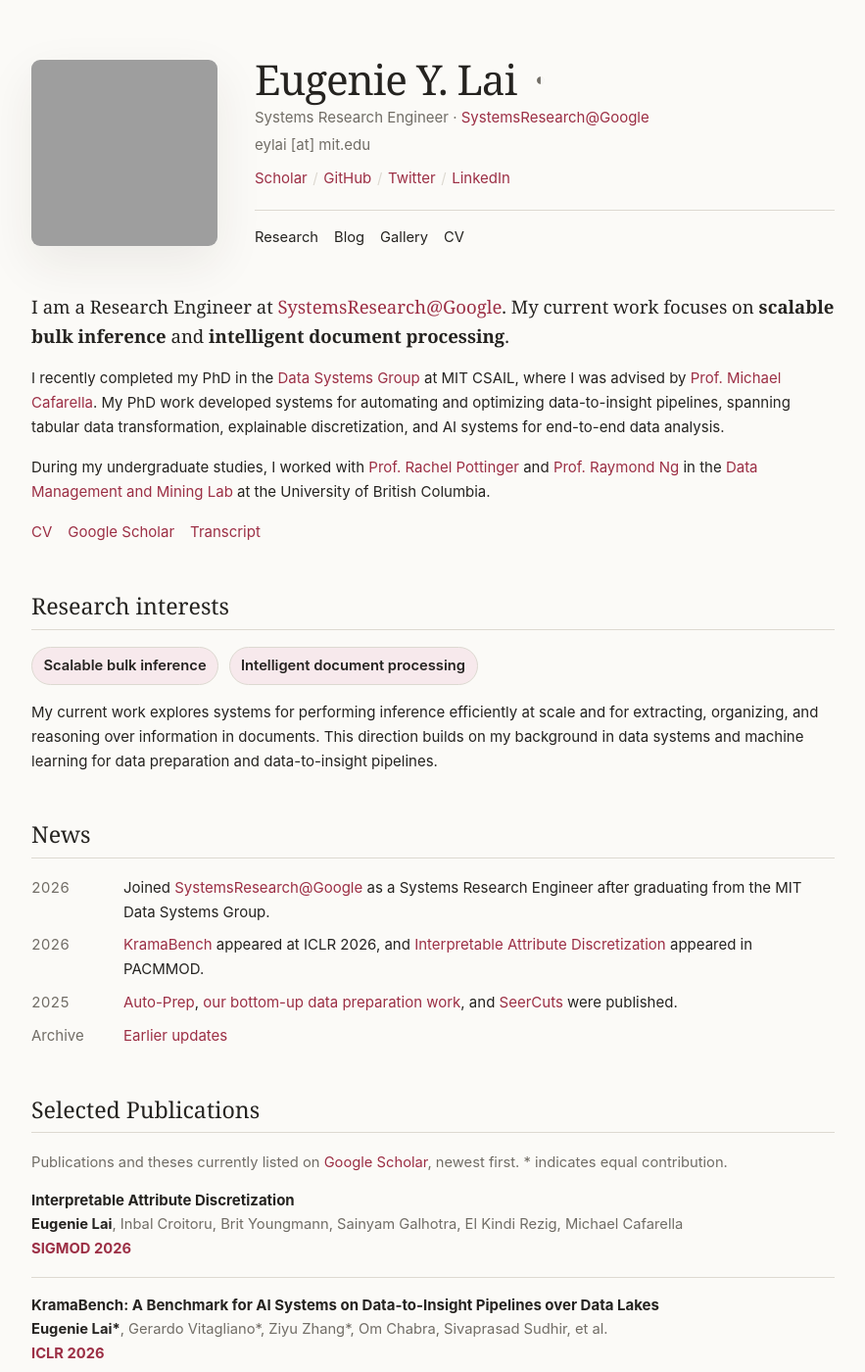
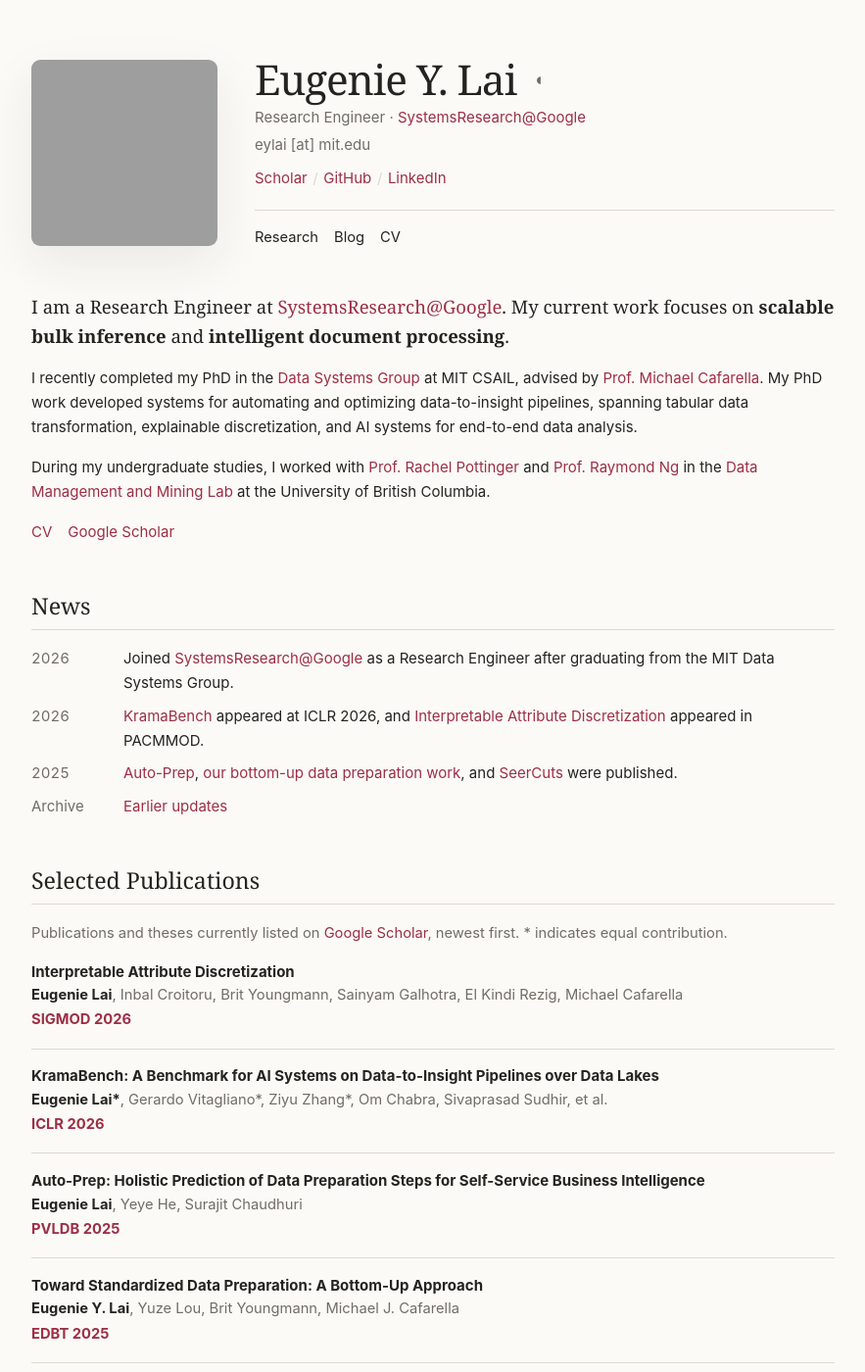
Before and after one commit to eugenielai/eugenielai.github.io, a Jekyll site: the page built from index.md, in a window 1280 px wide and 1400 px high. Shown: the whole window at 98% size, without its empty margins (198-1081 px from the left). Built offline with Jekyll 4.4.1, drawn with Linux system fonts in a browser that asks for light colours; grey boxes are pictures that could not be loaded.

Commit message:
Update profile links and title

```diff
--- a/_config.yml
+++ b/_config.yml
@@ -4,7 +4,7 @@ logo: "/assets/logos/logo.jpg"
 title: "Eugenie Y. Lai"
 author: "Eugenie Y. Lai"
 email: "eugenie.y.lai@gmail.com"
-description: "Eugenie Y. Lai — Systems Research Engineer at Google working on scalable bulk inference and intelligent document processing."
+description: "Eugenie Y. Lai — Research Engineer at Google working on scalable bulk inference and intelligent document processing."
 url: "https://eugenielai.github.io"
 google_analytics: "UA-167616887-1"
 
--- a/_layouts/default.html
+++ b/_layouts/default.html
@@ -30,18 +30,16 @@
               <span aria-hidden="true">◐</span>
             </button>
           </div>
-          <p class="role">Systems Research Engineer · <a href="https://aiinfra.google/srg/">SystemsResearch@Google</a></p>
+          <p class="role">Research Engineer · <a href="https://aiinfra.google/srg/">SystemsResearch@Google</a></p>
           <p class="contact"><a href="mailto:eylai@mit.edu">eylai [at] mit.edu</a></p>
           <nav class="social-links" aria-label="Profile links">
             <a href="https://scholar.google.com/citations?user=LVZoyz4AAAAJ&hl=en">Scholar</a><span>/</span>
             <a href="https://github.com/ey-l">GitHub</a><span>/</span>
-            <a href="https://twitter.com/EugenieLai">Twitter</a><span>/</span>
             <a href="https://www.linkedin.com/in/eugenie-lai">LinkedIn</a>
           </nav>
           <nav class="site-nav" aria-label="Site navigation">
             <a href="{{ '/' | relative_url }}">Research</a>
             <a href="{{ '/blog.html' | relative_url }}">Blog</a>
-            <a href="{{ '/miscellaneous.html' | relative_url }}">Gallery</a>
             <a href="{{ '/docs/cvs/cv-eylai.pdf' | relative_url }}">CV</a>
           </nav>
         </div>
--- a/index.md
+++ b/index.md
@@ -1,35 +1,26 @@
 ---
 layout: default
-title: Research
+title: Research Engineer
 description: Eugenie Y. Lai is a Research Engineer at SystemsResearch@Google working on scalable bulk inference and intelligent document processing.
 ---
 
 <p class="lede">I am a Research Engineer at <a href="https://aiinfra.google/srg/">SystemsResearch@Google</a>. My current work focuses on <strong>scalable bulk inference</strong> and <strong>intelligent document processing</strong>.</p>
 
-I recently completed my PhD in the [Data Systems Group](http://dsg.csail.mit.edu/) at MIT CSAIL, where I was advised by [Prof. Michael Cafarella](https://scholar.google.com/citations?user=r1quzEkAAAAJ&hl=en). My PhD work developed systems for automating and optimizing data-to-insight pipelines, spanning tabular data transformation, explainable discretization, and AI systems for end-to-end data analysis.
+I recently completed my PhD in the [Data Systems Group](http://dsg.csail.mit.edu/) at MIT CSAIL, advised by [Prof. Michael Cafarella](https://scholar.google.com/citations?user=r1quzEkAAAAJ&hl=en). My PhD work developed systems for automating and optimizing data-to-insight pipelines, spanning tabular data transformation, explainable discretization, and AI systems for end-to-end data analysis.
 
 During my undergraduate studies, I worked with [Prof. Rachel Pottinger](https://www.cs.ubc.ca/~rap/) and [Prof. Raymond Ng](https://www.cs.ubc.ca/~rng/) in the [Data Management and Mining Lab](https://www.cs.ubc.ca/labs/db/research.php) at the University of British Columbia.
 
 <div class="link-row">
   <a href="/docs/cvs/cv-eylai.pdf">CV</a>
   <a href="https://scholar.google.com/citations?user=LVZoyz4AAAAJ&hl=en">Google Scholar</a>
-  <a href="/docs/transcripts/transcript-eylai.pdf">Transcript</a>
 </div>
 
-## Research interests
-
-<div class="research-interests" aria-label="Research interests">
-  <span>Scalable bulk inference</span>
-  <span>Intelligent document processing</span>
-</div>
-
-My current work explores systems for performing inference efficiently at scale and for extracting, organizing, and reasoning over information in documents. This direction builds on my background in data systems and machine learning for data preparation and data-to-insight pipelines.
 
 ## News
 
 <dl class="news-list">
   <dt>2026</dt>
-  <dd>Joined <a href="https://aiinfra.google/srg/">SystemsResearch@Google</a> as a Systems Research Engineer after graduating from the MIT Data Systems Group.</dd>
+  <dd>Joined <a href="https://aiinfra.google/srg/">SystemsResearch@Google</a> as a Research Engineer after graduating from the MIT Data Systems Group.</dd>
   <dt>2026</dt>
   <dd><a href="https://dblp.org/rec/conf/iclr/LaiVZCSZZLKDCMR26">KramaBench</a> appeared at ICLR 2026, and <a href="https://dblp.org/rec/journals/pacmmod/LaiCYGRC26">Interpretable Attribute Discretization</a> appeared in PACMMOD.</dd>
   <dt>2025</dt>
```
Also changed, not shown: README.md.
